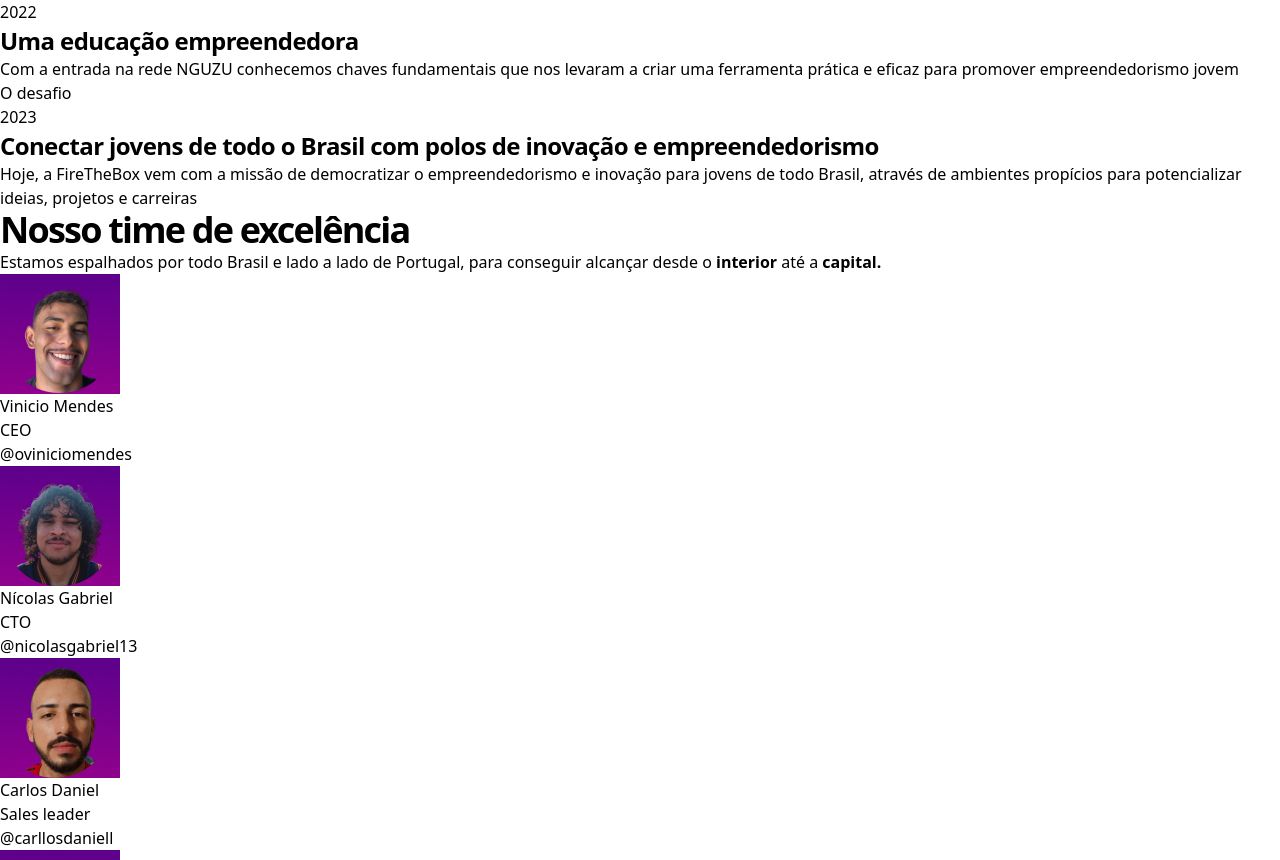
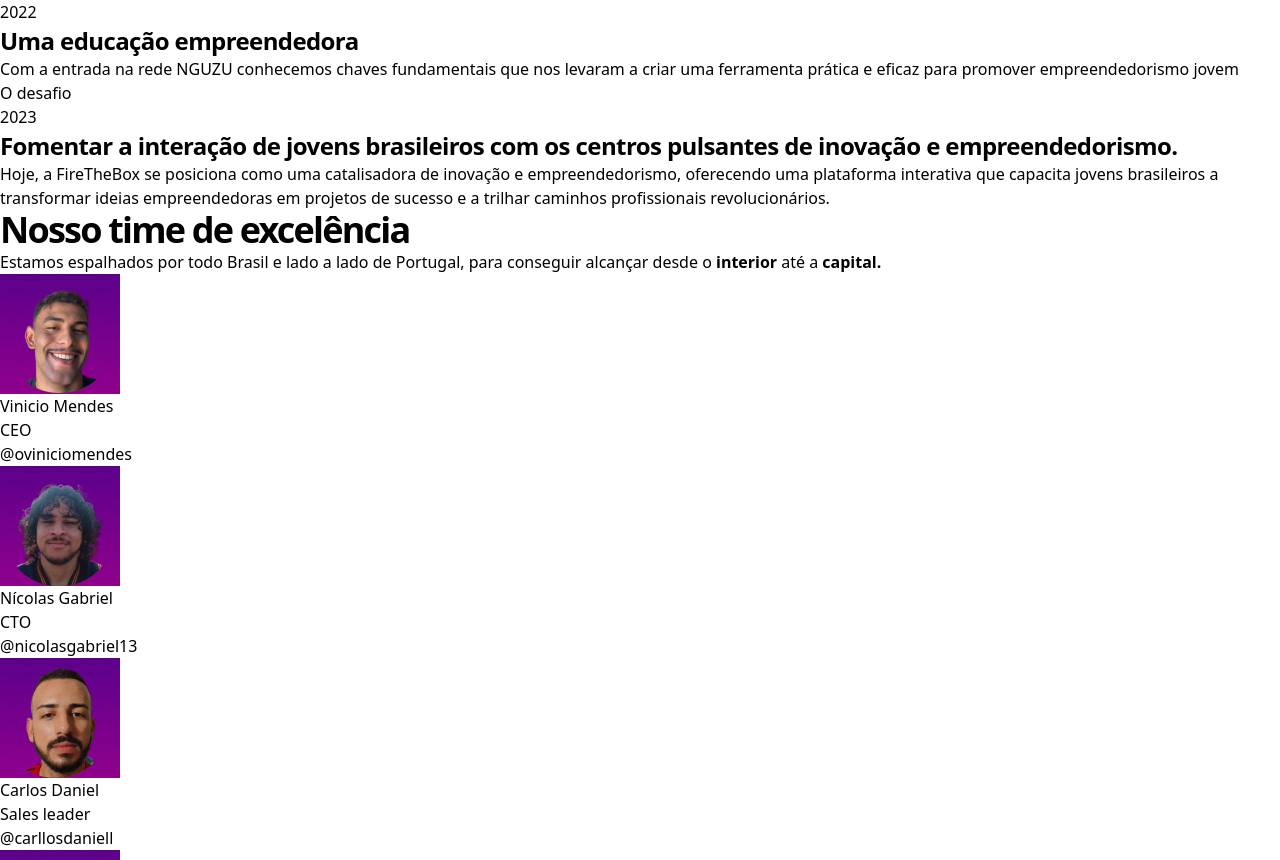
Before and after one commit to vinicio-mendes/landing-temp, a React (Vite) app: page /about in a window 1280 px wide. Shown: the part 3707-4567 px from the top of the page. Built offline with nearby package versions, Linux system fonts and the light colour scheme.

Commit message:
timetimeline

```diff
--- a/src/partials/Timeline.jsx
+++ b/src/partials/Timeline.jsx
@@ -174,15 +174,11 @@
                     aria-hidden="true"
                   ></div>
                   <h4 className="h4 text-magenta-100">
-                    Conectar jovens de todo o Brasil com polos de inovação e
-                    empreendedorismo
+                  Fomentar a interação de jovens brasileiros com os centros pulsantes de inovação e empreendedorismo.
                   </h4>
                 </div>
                 <p className="text-lg text-indico-100">
-                  Hoje, a FireTheBox vem com a missão de democratizar o
-                  empreendedorismo e inovação para jovens de todo Brasil,
-                  através de ambientes propícios para potencializar ideias,
-                  projetos e carreiras
+                  Hoje, a FireTheBox se posiciona como uma catalisadora de inovação e empreendedorismo, oferecendo uma plataforma interativa que capacita jovens brasileiros a transformar ideias empreendedoras em projetos de sucesso e a trilhar caminhos profissionais revolucionários.
                 </p>
               </div>
             </div>
```
